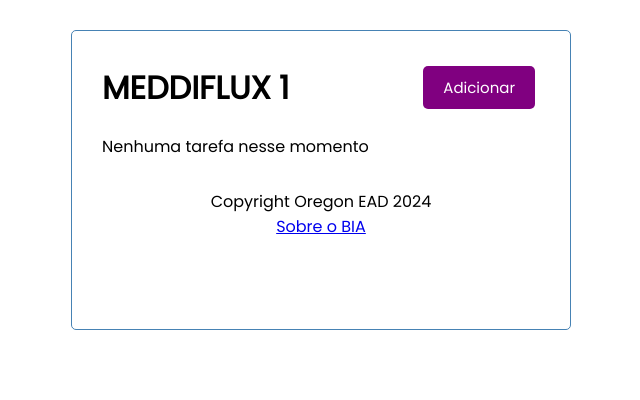
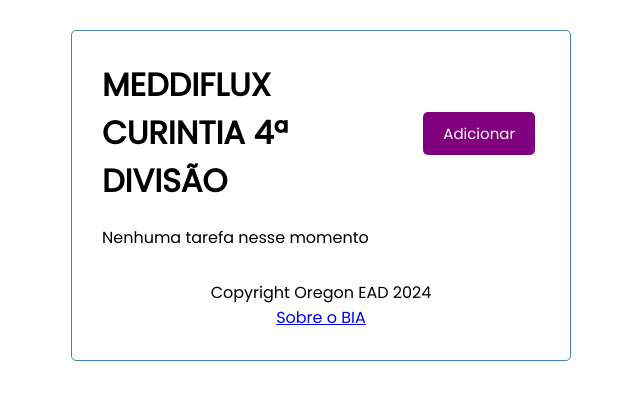
Before and after one commit to alisrios/meddiflux, a React (Create React App) app in the folder client/: page / in a window 1280 px wide. Shown: the top 400 px of the page, without its empty margins (319-959 px from the left). Built offline with nearby package versions, Linux system fonts and the light colour scheme; no server answers.

Commit message:
alterando arquivos do repositorio para push corretamente tentativa50

```diff
--- a/client/src/components/Header.js
+++ b/client/src/components/Header.js
@@ -20,7 +20,7 @@ const Header = ({ title, onAdd, showAdd }) => {
 };
 
 Header.defaultProps = {
-  title: "MEDDIFLUX 1",
+  title: "MEDDIFLUX CURINTIA 4ª DIVISÃO",
 };
 
 export default Header;
```
